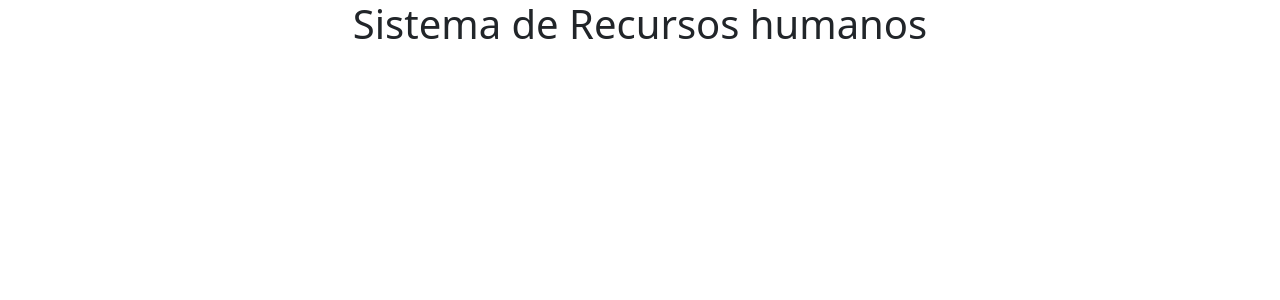
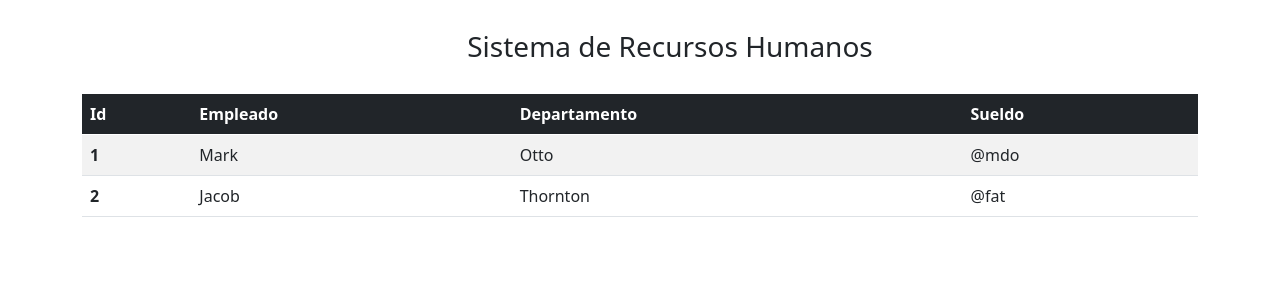
Before and after one commit to Brigitte9219/FE-Sistema-Recursos-Humanos, a React (Create React App) app: page / in a window 1280 px wide. Shown: the top 300 px of the page. Built offline with nearby package versions, Linux system fonts and the light colour scheme.

Commit message:
Listar empleados con React y Bootstrap

```diff
--- a/src/App.js
+++ b/src/App.js
@@ -1,9 +1,8 @@
+import ListadoEmpleados from "./empleados/ListadoEmpleados";
 
 function App() {
   return (
-    <div className="container text-center">
-      <h1>Sistema de Recursos humanos</h1>
-    </div>
+    <ListadoEmpleados />
   );
 }
 
--- /dev/null
+++ b/src/empleados/ListadoEmpleados.js
@@ -0,0 +1,37 @@
+
+import React from 'react'
+
+export default function ListadoEmpleados() {
+  return (
+    <div className='container'>
+        <div className='container text-center' style={{margin:"30px"}}>
+            <h3>Sistema de Recursos Humanos</h3>
+        </div>
+
+        <table className="table table-striped table-hover align-middle">
+            <thead className='table-dark'>
+                <tr>
+                    <th scope="col">Id</th>
+                    <th scope="col">Empleado</th>
+                    <th scope="col">Departamento</th>
+                    <th scope="col">Sueldo</th>
+                </tr>
+            </thead>
+            <tbody>
+                <tr>
+                    <th scope="row">1</th>
+                    <td>Mark</td>
+                    <td>Otto</td>
+                    <td>@mdo</td>
+                </tr>
+                <tr>
+                    <th scope="row">2</th>
+                    <td>Jacob</td>
+                    <td>Thornton</td>
+                    <td>@fat</td>
+                </tr>
+            </tbody>
+        </table>
+    </div>
+  )
+}
```
